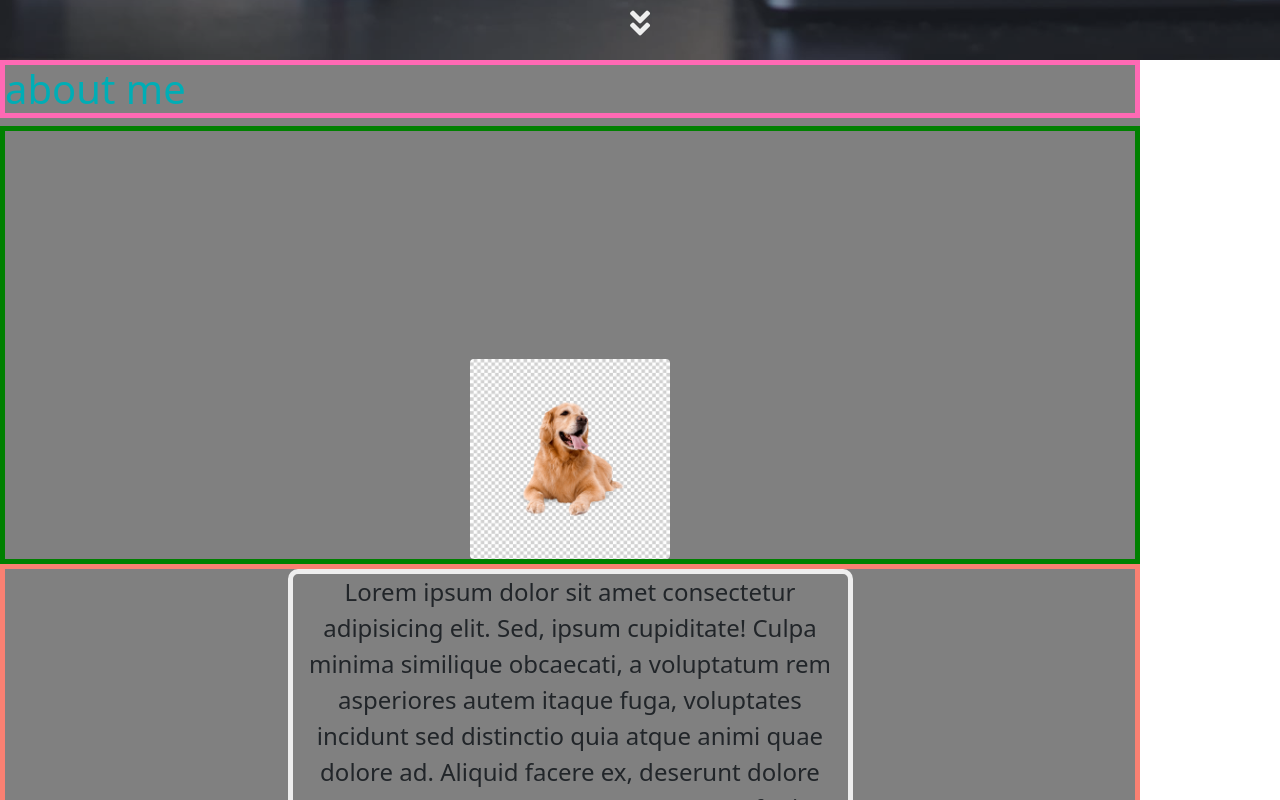
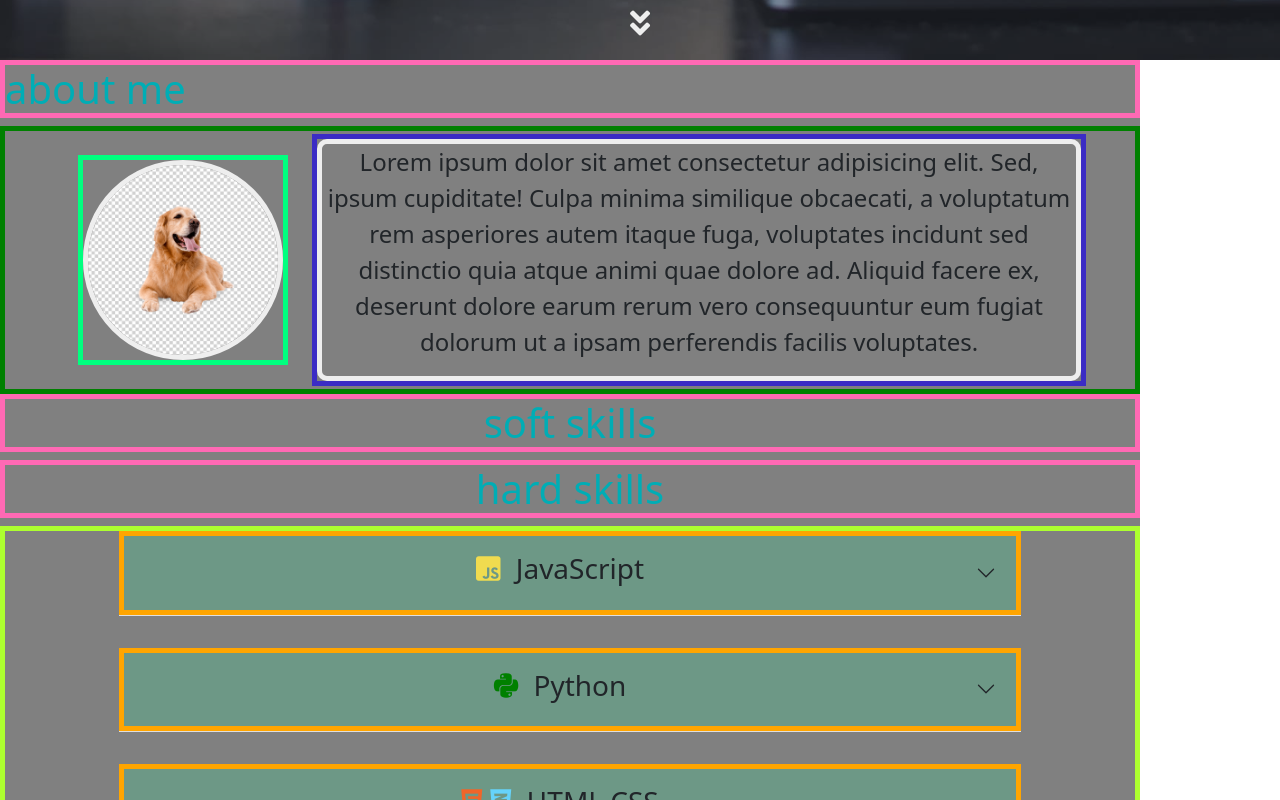
Before and after one commit to gastonm1998/portafolio-web-angular, an Angular app: page / in a window 1280 px wide. Shown: the part 740-1540 px from the top of the page. Built offline with nearby package versions, Linux system fonts and the light colour scheme.

Commit message:
organizado la presentacion y la imagen

```diff
--- a/src/app/presentacion/imagen/imagen.component.css
+++ b/src/app/presentacion/imagen/imagen.component.css
@@ -2,8 +2,13 @@
 
 
     margin: 0;
-    padding-top: 20%;
+    /*padding-top: 20%;*/
     border: 5px solid green;
+    display: flex;
+
+    align-items: center;
+    justify-content: center;
+
 
 
 }
@@ -11,25 +16,39 @@
 .imagen_presentacion{
     height: 200px;
     width: 200px;
-
+    border-radius: 100px;
+    border: 5px solid #EEEEEE;
 }
 
 .contenedor-imagen{
+    border: 5px solid springgreen;
+
+    margin: 1.5rem;
+}
+
+
+
+
+
+
+
+
+.contenedor-texto{
     /*margin: 0;
     padding: 0;*/
-    border: 5px solid salmon;
+    border: 5px solid rgb(59, 44, 197);
     margin: 0;
     padding: 0;
     height: auto;
-    width: 100%;
-    display: flex;
-    justify-content: center;
-    align-items: center;
+    width: 70%;
+
+    /*justify-content: center;
+    align-items: center;*/
 }
 
 .descripcion-imagen{
 
-    width: 50%;
+
     height: auto;
     text-align: center;
     font-size: 1.5rem;
--- a/src/app/presentacion/imagen/imagen.component.html
+++ b/src/app/presentacion/imagen/imagen.component.html
@@ -1,16 +1,19 @@
-<div class="container">
+<div class="container d-flex flex-colum flex-wrap">
 
-    <div class=" text-center">
-        <img src="../../../assets/perro png.png" class=" imagen_presentacion rounded" alt="imagen del creador">
+    <div class=" contenedor-imagen ">
+        <img src="../../../assets/perro png.png" class=" imagen_presentacion " alt="imagen del creador">
+    </div>
+
+
+
+    <div class="contenedor-texto">
+
+      <div class="descripcion-imagen">
+            <p> Lorem ipsum dolor sit amet consectetur adipisicing elit. Sed, ipsum cupiditate! Culpa minima similique obcaecati, a voluptatum rem asperiores autem itaque fuga, voluptates incidunt sed distinctio quia atque animi quae dolore ad. Aliquid facere ex, deserunt dolore earum rerum vero consequuntur eum fugiat dolorum ut a ipsam perferendis facilis voluptates.</p>
+
       </div>
 
-</div>
-<div class="contenedor-imagen">
 
-  <div class="descripcion-imagen">
-      <p> Lorem ipsum dolor sit amet consectetur adipisicing elit. Sed, ipsum cupiditate! Culpa minima similique obcaecati, a voluptatum rem asperiores autem itaque fuga, voluptates incidunt sed distinctio quia atque animi quae dolore ad. Aliquid facere ex, deserunt dolore earum rerum vero consequuntur eum fugiat dolorum ut a ipsam perferendis facilis voluptates.</p>
-
-  </div>
-
+    </div>
 
 </div>
```
